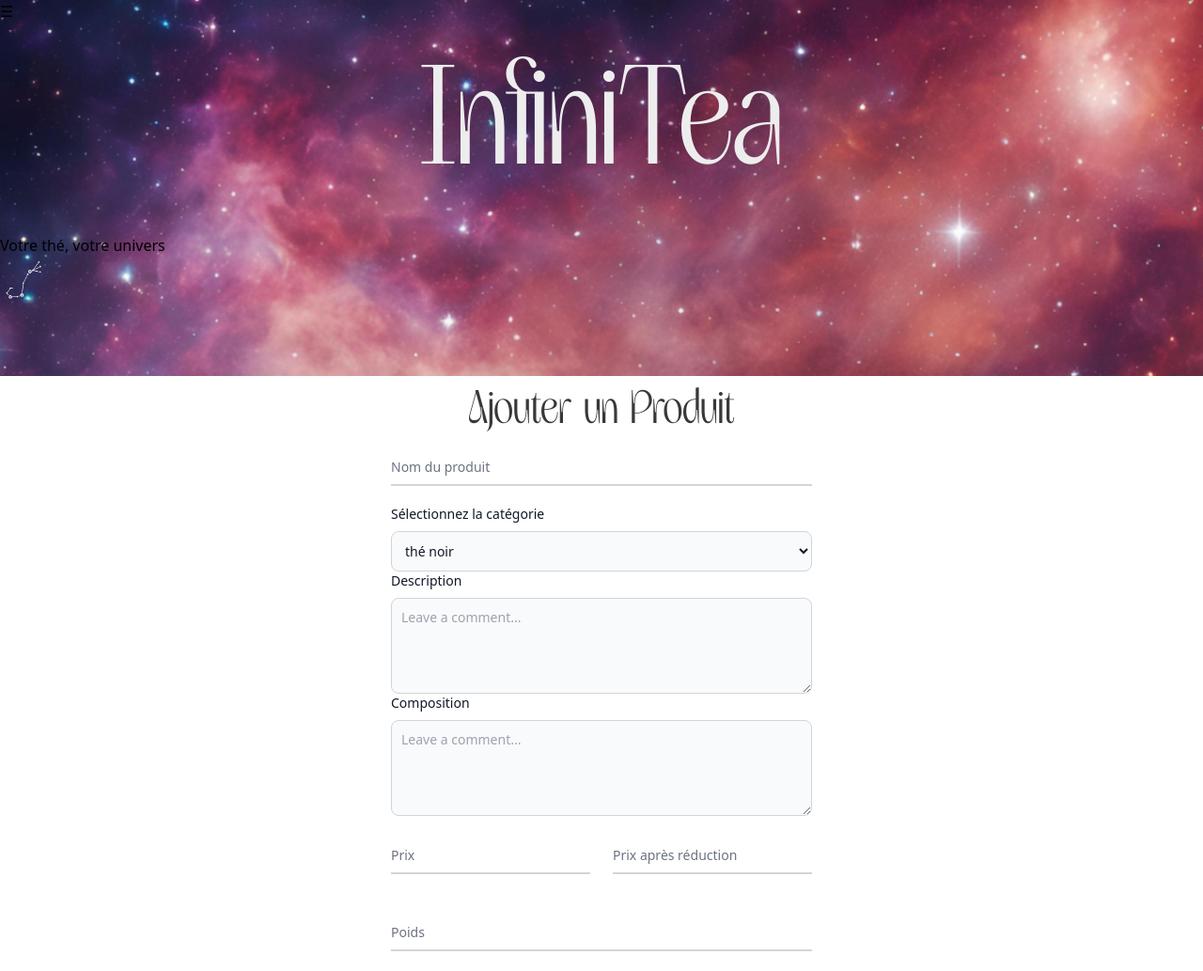
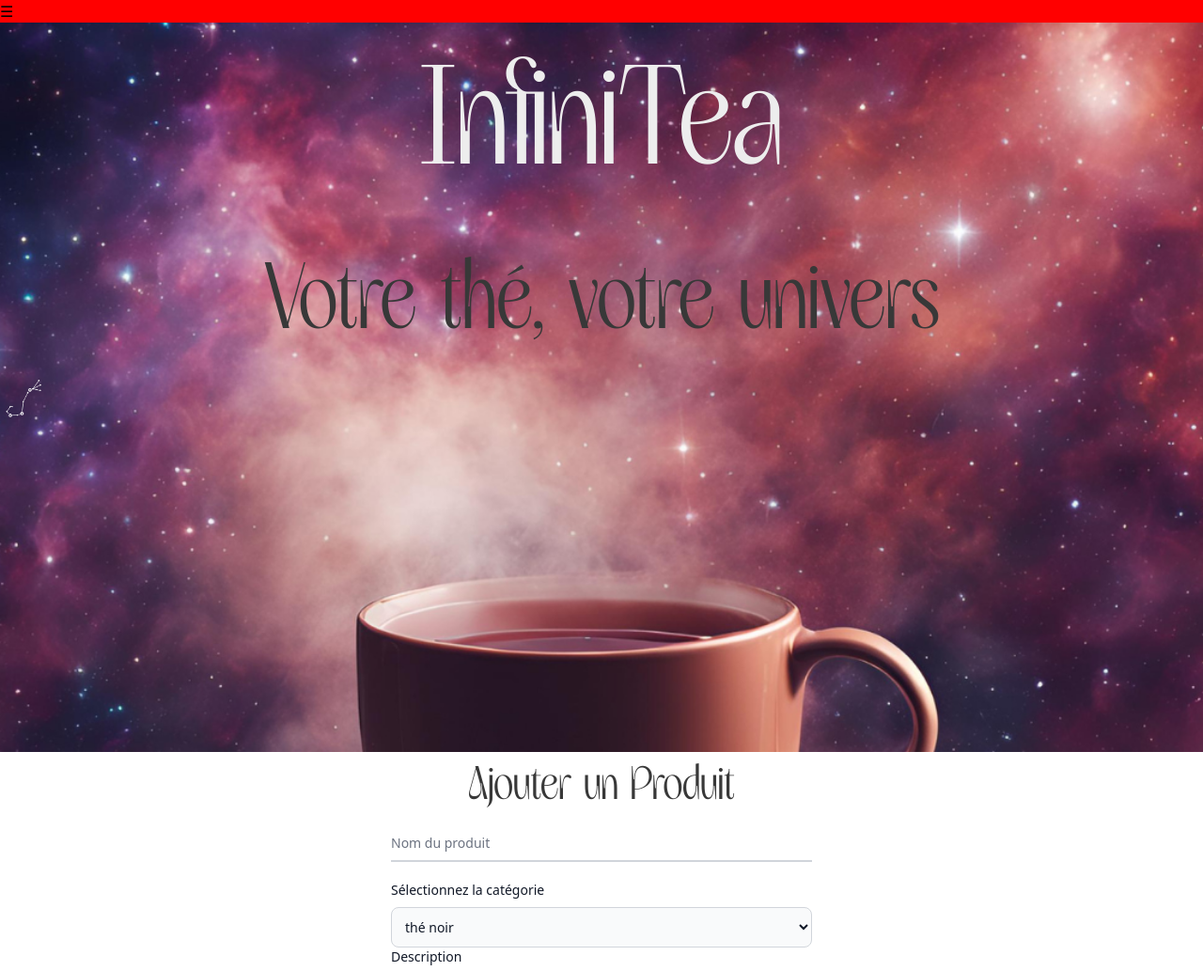
Before and after one commit to malibu1106/InfiniTea, a PHP site: page / in a window 1280 px wide. Shown: the top 1033 px of the page at 94% size. Run offline with PHP 8.4, Linux system fonts and the light colour scheme; data comes from the database, SQL or seed files in the repository.

Commit message:
TRUE FALSE TEST

```diff
--- a/src/CSS/output.css
+++ b/src/CSS/output.css
@@ -694,24 +694,14 @@ video {
   margin-right: auto;
 }
 
+.my-2 {
+  margin-top: 0.5rem;
+  margin-bottom: 0.5rem;
+}
+
 .my-5 {
   margin-top: 1.25rem;
   margin-bottom: 1.25rem;
-}
-
-.my-7 {
-  margin-top: 1.75rem;
-  margin-bottom: 1.75rem;
-}
-
-.my-10 {
-  margin-top: 2.5rem;
-  margin-bottom: 2.5rem;
-}
-
-.my-2 {
-  margin-top: 0.5rem;
-  margin-bottom: 0.5rem;
 }
 
 .mb-2 {
@@ -894,7 +884,7 @@ header {
   /*TEMP POUR TEST */
   background-size: cover;
   background-repeat: no-repeat;
-  height: 50vh;
+  height: calc(100vh);
 }
 
 header img {
@@ -905,7 +895,7 @@ header img {
 /* NAVBAR */
 
 nav {
-  /* background: red; */
+  background: red;
 }
 
 #burger {
@@ -934,6 +924,13 @@ h1 {
   text-align: center;
 }
 
+h2 {
+  color: var(--txtcolor2);
+  font-family: var(--Ftitle);
+  font-size: var(--fsize2);
+  text-align: center;
+}
+
 h3 {
   color: var(--txtcolor2);
   font-family: var(--Ftitle);
@@ -943,7 +940,6 @@ h3 {
 
 header h1 {
   color: var(--txtcolor1);
-  font-family: (--Ftitle);
 }
 
 .focus\:border-purple-700:focus {
```
